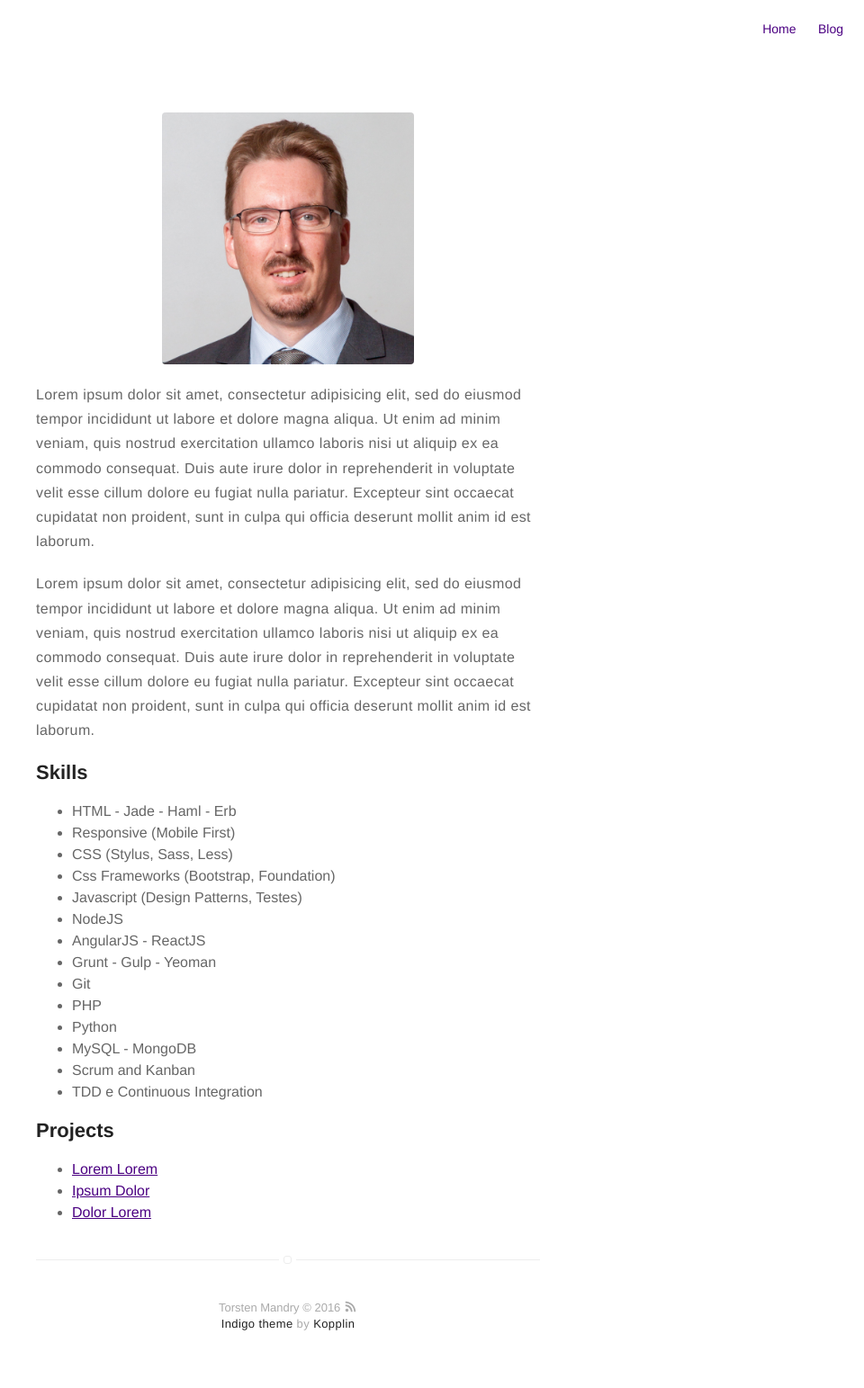
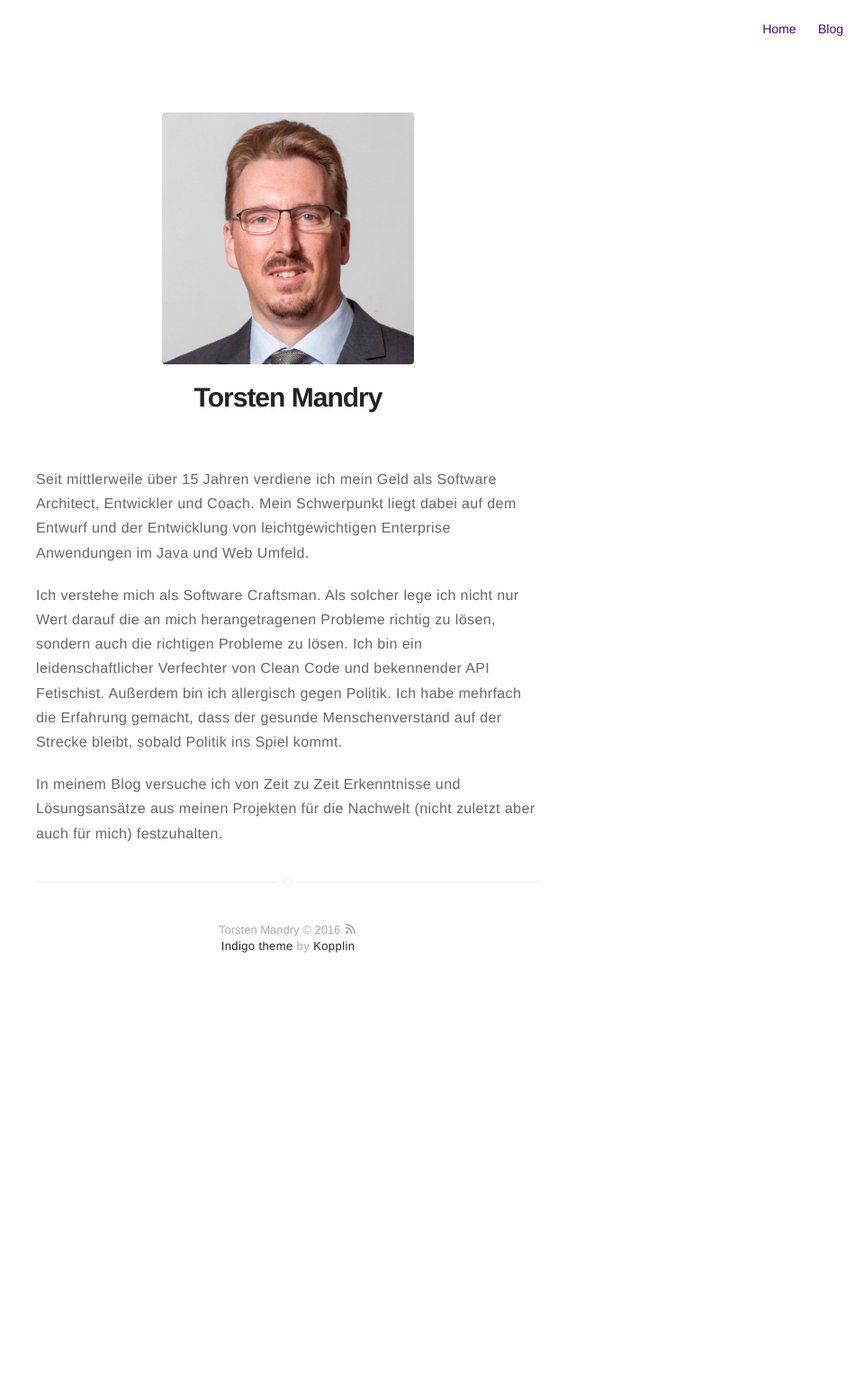
Before and after one commit to torstenmandry/torstenmandry.github.io, a Jekyll site: the page built from about.md, in a window 1280 px wide. Shown: the whole page at 90% size, without its empty margins (320-1280 px from the left). Built offline with Jekyll 4.4.1, drawn with Linux system fonts in a browser that asks for light colours; after the commit the page ends 1123 px from its top, so only the background shows below that.

Commit message:
about and summary text

```diff
--- a/_config.yml
+++ b/_config.yml
@@ -1,9 +1,9 @@
 # main text of home
 name: Torsten Mandry
-bio: Software Craftsman, Architect, Clean Coder, API Fetishist, Politics Allergic
+bio: Software Craftsman, Architekt, Clean Coder, API-Fetischist, Politik-Allergiker
 
 # twitter summary info
-description: A blog about technology and stuff related
+description: In meinem Blog versuche ich von Zeit zu Zeit Erkenntnisse und Lösungsansätze aus meinen Projekten für die Nachwelt (nicht zuletzt aber auch für mich) festzuhalten.
 
 # if it's an external image, update below for true
 # better with square images
@@ -47,7 +47,7 @@ email: torsten@mandry-online.de
 authors:
     torstenmandry:
         name: Torsten Mandry
-        bio: Software Craftsman, Architect, Clean Coder, API Fetishist, Politics Allergic
+        bio: Software Craftsman, Architekt, Clean Coder, API-Fetischist, Politik-Allergiker
         external-image: false
         picture: assets/images/profile.jpg
         twitter: torstenmandry
--- a/about.md
+++ b/about.md
@@ -4,43 +4,21 @@ layout: page
 ---
 ![Profile Image]({{ site.url }}/{{ site.picture }})
 
-<p>Lorem ipsum dolor sit amet, consectetur adipisicing elit, sed do eiusmod
-tempor incididunt ut labore et dolore magna aliqua. Ut enim ad minim veniam,
-quis nostrud exercitation ullamco laboris nisi ut aliquip ex ea commodo
-consequat. Duis aute irure dolor in reprehenderit in voluptate velit esse
-cillum dolore eu fugiat nulla pariatur. Excepteur sint occaecat cupidatat non
-proident, sunt in culpa qui officia deserunt mollit anim id est laborum.</p>
+<h1>Torsten Mandry</h1>
 
-<p>Lorem ipsum dolor sit amet, consectetur adipisicing elit, sed do eiusmod
-tempor incididunt ut labore et dolore magna aliqua. Ut enim ad minim veniam,
-quis nostrud exercitation ullamco laboris nisi ut aliquip ex ea commodo
-consequat. Duis aute irure dolor in reprehenderit in voluptate velit esse
-cillum dolore eu fugiat nulla pariatur. Excepteur sint occaecat cupidatat non
-proident, sunt in culpa qui officia deserunt mollit anim id est laborum.</p>
+<p>Seit mittlerweile über 15 Jahren verdiene ich mein Geld als Software
+Architect, Entwickler und Coach. Mein Schwerpunkt liegt dabei auf dem
+Entwurf und der Entwicklung von leichtgewichtigen Enterprise Anwendungen
+im Java und Web Umfeld.</p>
 
-<h2>Skills</h2>
+<p>Ich verstehe mich als Software Craftsman. Als solcher lege ich nicht
+nur Wert darauf die an mich herangetragenen Probleme richtig zu lösen,
+sondern auch die richtigen Probleme zu lösen. Ich bin ein
+leidenschaftlicher Verfechter von Clean Code und bekennender API
+Fetischist. Außerdem bin ich allergisch gegen Politik. Ich habe mehrfach
+die Erfahrung gemacht, dass der gesunde Menschenverstand auf der Strecke
+bleibt, sobald Politik ins Spiel kommt.</p>
 
-<ul class="skill-list">
-	<li>HTML - Jade - Haml - Erb</li>
-	<li>Responsive (Mobile First)</li>
-	<li>CSS (Stylus, Sass, Less)</li>
-	<li>Css Frameworks (Bootstrap, Foundation)</li>
-	<li>Javascript (Design Patterns, Testes)</li>
-	<li>NodeJS</li>
-	<li>AngularJS - ReactJS</li>
-	<li>Grunt - Gulp - Yeoman</li>
-	<li>Git</li>
-	<li>PHP</li>
-	<li>Python</li>
-	<li>MySQL - MongoDB</li>
-	<li>Scrum and Kanban</li>
-	<li>TDD e Continuous Integration</li>
-</ul>
-
-<h2>Projects</h2>
-
-<ul>
-	<li><a href="https://github.com/">Lorem Lorem</a></li>
-	<li><a href="https://github.com/">Ipsum Dolor</a></li>
-	<li><a href="https://github.com/">Dolor Lorem</a></li>
-</ul>
+<p>In meinem Blog versuche ich von Zeit zu Zeit Erkenntnisse und
+Lösungsansätze aus meinen Projekten für die Nachwelt (nicht zuletzt aber
+auch für mich) festzuhalten.</p>
```
